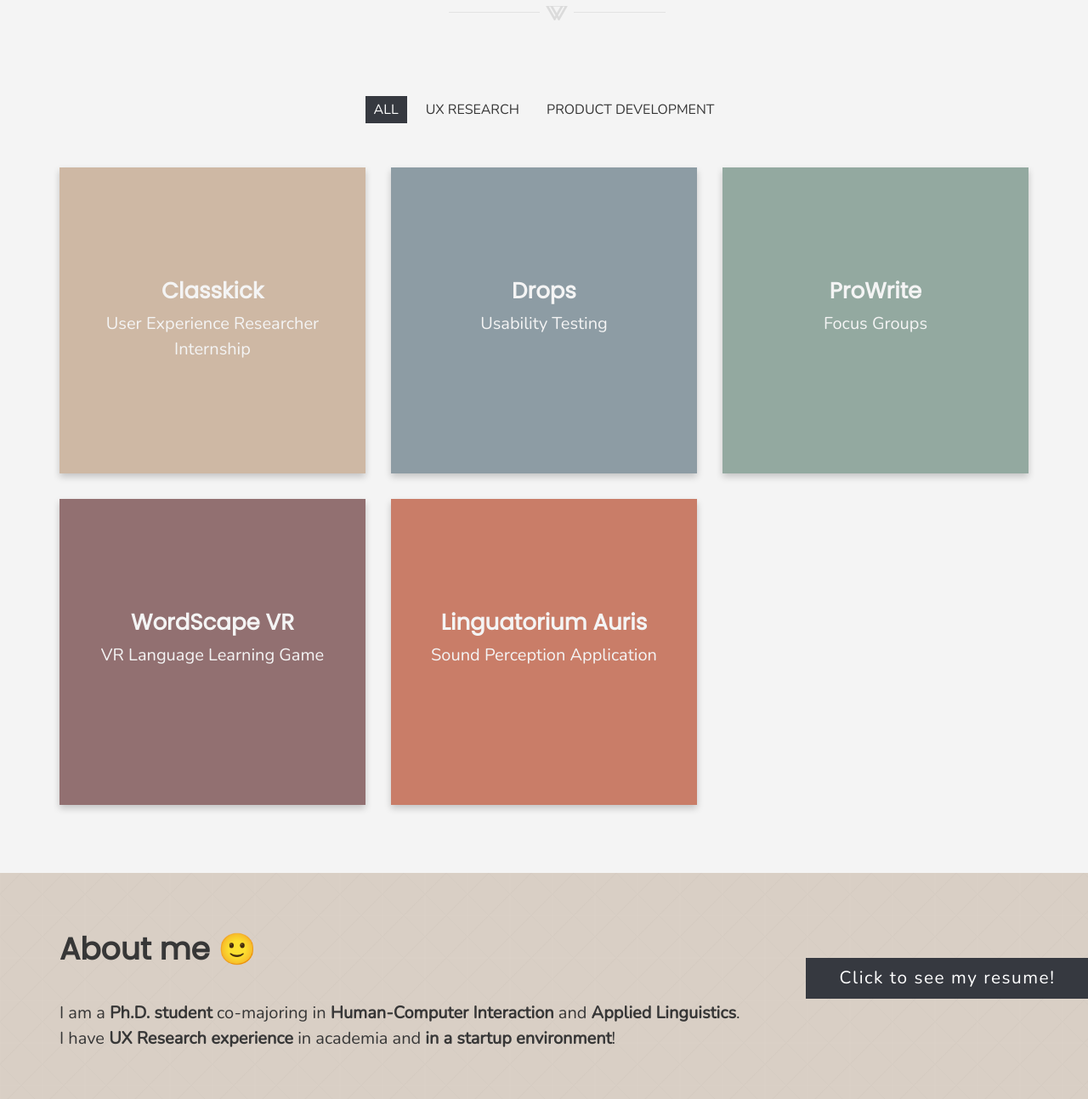
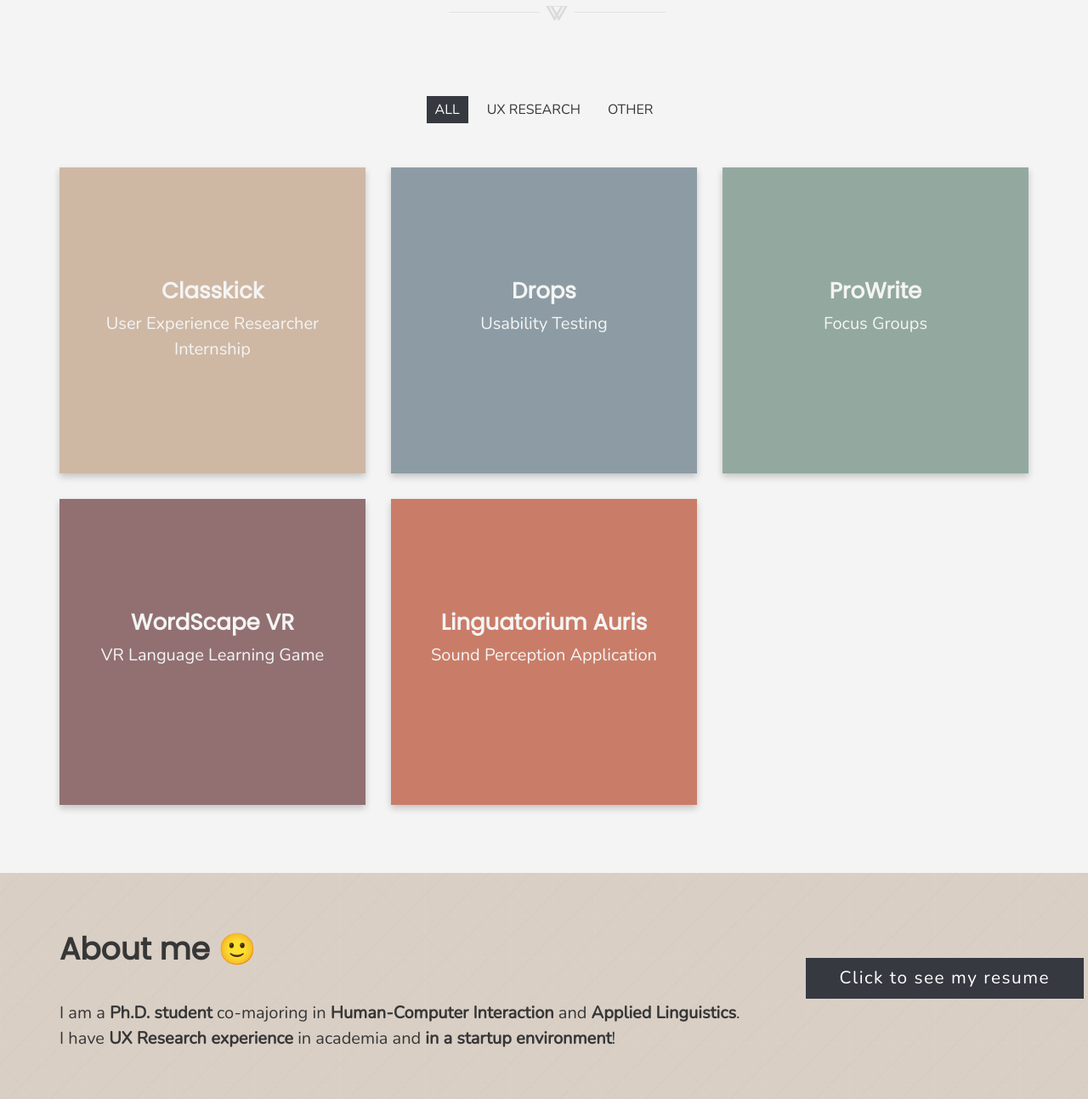
Before and after one commit to noemiems/noemiems.github.io, a plain HTML site: page index.html in a window 1280 px wide. Shown: the part 227-1520 px from the top of the page at 85% size. Drawn offline with nearby package versions, Linux system fonts and the light colour scheme.

Commit message:
Add files via upload

```diff
--- a/index.html
+++ b/index.html
@@ -115,7 +115,7 @@
                                         <ul>
                                             <li class="active_prot_menu"><a href="#porfolio_menu" data-filter="*">all</a></li>
                                             <li><a href="#porfolio_menu" data-filter=".UXR">UX Research</a></li>
-                                            <li><a href="#porfolio_menu" data-filter=".product">Product development</a></li>
+                                            <li><a href="#porfolio_menu" data-filter=".product">Other</a></li>
                                         </ul>
                                     </div>
 
@@ -201,7 +201,7 @@
 
                         <div class="col-md-3">
                         	<div class="cta-btn wow bounceInRight" data-wow-delay="0.4s">
-                        <a class="btn btn-default btn-lg" href="https://drive.google.com/file/d/1sdWJiZ0eWsOBJM_mQPqWJk0cEfkN327t/view?usp=sharing" target="_blank" role="button">Click to see my resume!</a>
+                        <a class="btn btn-default btn-lg" href="https://drive.google.com/file/d/1sdWJiZ0eWsOBJM_mQPqWJk0cEfkN327t/view?usp=sharing" target="_blank" role="button">Click to see my resume</a>
                         	</div>
                         </div>
 
```
